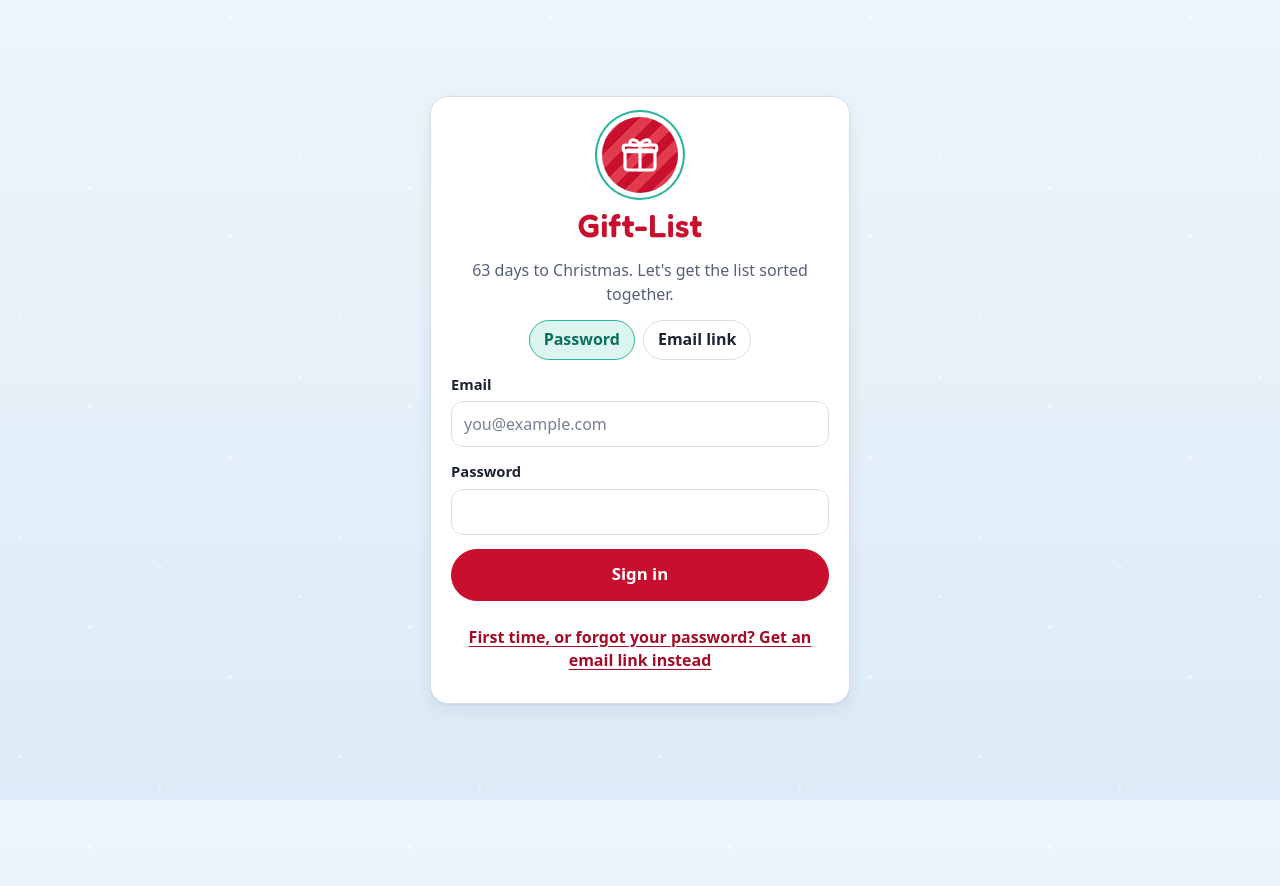
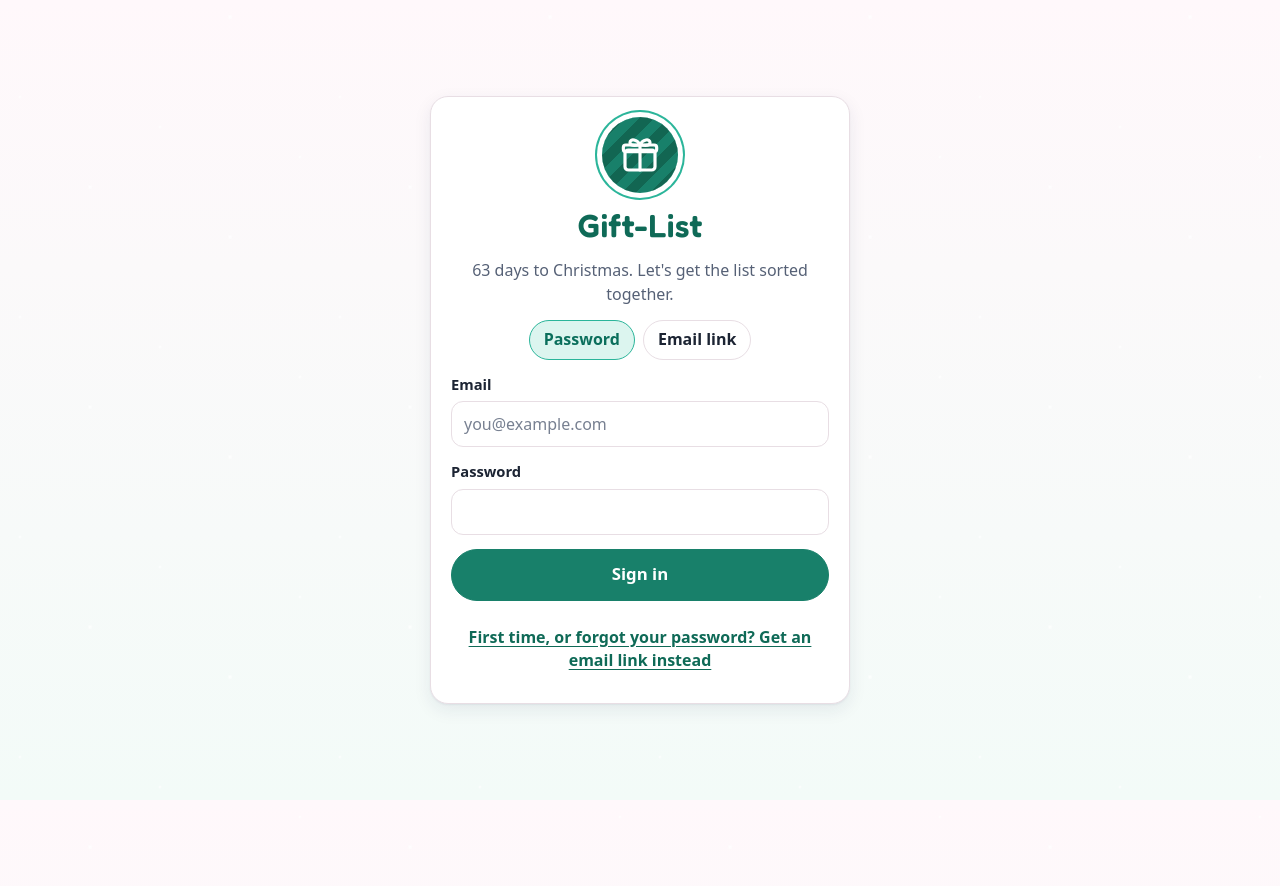
Before and after one commit to gon3tom-32/Gift-List, a React (Vite) app: page / in a window 1280 px wide. Shown: the top 886 px of the page. Built offline with nearby package versions, Linux system fonts and the light colour scheme; no server answers.

Commit message:
Soft candy palette: deep mint with pastel accents (#34)
Claude-Session: https://claude.ai/code/session_01QU72hNHumgCYNJom92zNrY

Co-authored-by: Claude <noreply@anthropic.com>

```diff
--- a/index.html
+++ b/index.html
@@ -3,7 +3,7 @@
   <head>
     <meta charset="UTF-8" />
     <meta name="viewport" content="width=device-width, initial-scale=1, viewport-fit=cover" />
-    <meta name="theme-color" content="#c8102e" />
+    <meta name="theme-color" content="#18806a" />
     <meta name="color-scheme" content="light dark" />
     <link rel="icon" href="/favicon.svg" type="image/svg+xml" />
     <link rel="manifest" href="/manifest.webmanifest" />
--- a/src/components/Avatar.tsx
+++ b/src/components/Avatar.tsx
@@ -1,6 +1,7 @@
 import { useSignedUrl } from '../lib/photos';
 
-const COLORS = ['#c8102e', '#1f9e86', '#d97706', '#7c3aed', '#2563eb', '#db2777', '#15803d', '#b45309'];
+// Deeper tones that keep white initials readable and sit well with the mint and pastel look.
+const COLORS = ['#18806a', '#b8426f', '#6f52b8', '#b4562c', '#2f6fa8', '#9b3d6a', '#2a7d4f', '#7a4fa0'];
 
 function hash(text: string): number {
   let h = 0;
--- a/src/screens/PeopleView.tsx
+++ b/src/screens/PeopleView.tsx
@@ -108,7 +108,7 @@ export function PeopleView({ tools }: { tools: HomeTools }) {
         return (
           <section key={group.id} className="group" aria-labelledby={`group-${group.id}`}>
             <div className="group-head">
-              <span className={`group-icon icon-${group.icon}`} aria-hidden="true">
+              <span className={`group-icon icon-${group.icon}`} data-tone={String(groups.indexOf(group) % 5)} aria-hidden="true">
                 <Icon name={group.icon} />
               </span>
               <div className="family-title">
--- a/src/styles.css
+++ b/src/styles.css
@@ -4,25 +4,41 @@
   --font-display: 'Fredoka', ui-rounded, 'SF Pro Rounded', system-ui, sans-serif;
   --font-body: system-ui, -apple-system, 'Segoe UI', Roboto, 'Helvetica Neue', Arial, sans-serif;
 
-  --candy: #c8102e;
-  --candy-strong: #a30d25;
+  --candy: #d94b5c;
+  --candy-strong: #b3343f;
   --candy-soft: #fde7ea;
+  --candy-badge: #b3343f;
+  --on-candy: #ffffff;
+  --primary: #18806a;
+  --primary-strong: #126652;
+  --primary-text: #0f6a57;
+  --primary-soft: #d9f2e8;
+  --pink: #ffd6e4;
+  --pink-text: #8a2f55;
+  --lavender: #e4dcff;
+  --lavender-text: #4a3a8a;
+  --sky: #d4ecff;
+  --sky-text: #1f4f80;
+  --butter: #fff1b8;
+  --butter-text: #6b4f00;
+  --peach: #ffd9c7;
+  --peach-text: #7a3417;
   --mint: #2bb59a;
   --mint-text: #0b6f5c;
   --mint-soft: #dcf5ef;
   --gold: #f5c542;
 
-  --bg: #eef5fb;
-  --bg-2: #dcebf7;
+  --bg: #fff8fb;
+  --bg-2: #f3fbf8;
   --surface: #ffffff;
-  --surface-2: #f6f9fc;
+  --surface-2: #fcf7fa;
   --text: #1c2433;
   --muted: #566176;
-  --border: #d5dfea;
+  --border: #e8dee4;
   --focus: #1d4ed8;
   --shadow: 0 1px 2px rgb(20 40 80 / 0.06), 0 6px 18px rgb(20 40 80 / 0.08);
   --snow: rgb(255 255 255 / 0.9);
-  --header-bg: linear-gradient(135deg, #c8102e 0%, #a30d25 100%);
+  --header-bg: linear-gradient(135deg, #18806a 0%, #126652 100%);
   --header-text: #ffffff;
   --danger: #b91c1c;
   --radius: 18px;
@@ -36,6 +52,22 @@
     --candy: #ff5c73;
     --candy-strong: #ff7a8d;
     --candy-soft: #4a1a24;
+    --candy-badge: #ff9aa8;
+    --on-candy: #3a0d14;
+    --primary: #157d68;
+    --primary-strong: #1ea68b;
+    --primary-text: #6ee3c9;
+    --primary-soft: #133d36;
+    --pink: #4a2233;
+    --pink-text: #ffd6e4;
+    --lavender: #2e2750;
+    --lavender-text: #e4dcff;
+    --sky: #1b3552;
+    --sky-text: #d4ecff;
+    --butter: #4a3d12;
+    --butter-text: #fff1b8;
+    --peach: #4a2a1c;
+    --peach-text: #ffd9c7;
     --mint: #45d1b4;
     --mint-text: #6ee3c9;
     --mint-soft: #133d36;
@@ -50,7 +82,7 @@
     --focus: #93c5fd;
     --shadow: 0 1px 2px rgb(0 0 0 / 0.3), 0 8px 24px rgb(0 0 0 / 0.35);
     --snow: rgb(255 255 255 / 0.55);
-    --header-bg: linear-gradient(135deg, #7d0a1d 0%, #4f0712 100%);
+    --header-bg: linear-gradient(135deg, #0f5e4e 0%, #0a3f35 100%);
     --danger: #fca5a5;
 
     color-scheme: dark;
@@ -120,7 +152,7 @@ p {
 }
 
 a {
-  color: var(--candy-strong);
+  color: var(--primary-text);
 }
 
 img {
@@ -223,7 +255,7 @@ code {
 
 .card.narrow h1 {
   font-size: 2rem;
-  color: var(--candy);
+  color: var(--primary-text);
 }
 
 .stack {
@@ -289,7 +321,7 @@ code {
   display: grid;
   place-items: center;
   color: #fff;
-  background: repeating-linear-gradient(-45deg, var(--candy) 0 10px, #e23b4e 10px 20px);
+  background: repeating-linear-gradient(-45deg, var(--primary) 0 10px, var(--primary-strong) 10px 20px);
   box-shadow: 0 0 0 5px var(--surface), 0 0 0 7px var(--mint);
 }
 
@@ -323,16 +355,16 @@ code {
   cursor: not-allowed;
 }
 .btn.primary {
-  background: var(--candy);
-  border-color: var(--candy);
+  background: var(--primary);
+  border-color: var(--primary);
   color: #fff;
 }
 .btn.primary:hover:not(:disabled) {
-  background: var(--candy-strong);
+  background: var(--primary-strong);
 }
 @media (prefers-color-scheme: dark) {
   .btn.primary {
-    color: #2a0610;
+    color: #ffffff;
   }
 }
 .btn.big {
@@ -352,7 +384,7 @@ code {
 .btn.link {
   border-color: transparent;
   background: transparent;
-  color: var(--candy-strong);
+  color: var(--primary-text);
   text-decoration: underline;
   text-underline-offset: 3px;
 }
@@ -515,7 +547,7 @@ input::placeholder {
 .toggle input {
   width: 20px;
   height: 20px;
-  accent-color: var(--candy);
+  accent-color: var(--primary);
 }
 
 details.more {
@@ -563,9 +595,9 @@ details.more[open] summary {
   cursor: pointer;
 }
 .icon-option:has(input:checked) {
-  border-color: var(--candy);
-  background: var(--candy-soft);
-  color: var(--candy-strong);
+  border-color: var(--primary);
+  background: var(--primary-soft);
+  color: var(--primary-text);
 }
 .icon-option:has(input:focus-visible) {
   outline: 3px solid var(--focus);
@@ -591,7 +623,7 @@ details.more[open] summary {
   right: 0;
   bottom: 0;
   height: 7px;
-  background: repeating-linear-gradient(-45deg, #fff 0 8px, var(--mint) 8px 16px);
+  background: repeating-linear-gradient(-45deg, var(--candy) 0 8px, #fff 8px 16px);
   opacity: 0.9;
 }
 .header-top {
@@ -651,7 +683,7 @@ details.more[open] summary {
   font-size: 2.1rem;
   line-height: 1;
   background: #fff;
-  color: #a30d25;
+  color: #b3343f;
   border-radius: 14px;
   padding: 6px 10px;
   min-width: 56px;
@@ -711,9 +743,9 @@ details.more[open] summary {
   border: 1.5px solid var(--border);
 }
 .tabs a[aria-current='page'] {
-  color: var(--candy-strong);
-  border-color: var(--candy);
-  background: var(--candy-soft);
+  color: var(--primary-text);
+  border-color: var(--primary);
+  background: var(--primary-soft);
 }
 
 .content {
@@ -792,13 +824,24 @@ details.more[open] summary {
   border-radius: 12px;
   display: grid;
   place-items: center;
-  background: var(--candy-soft);
-  color: var(--candy-strong);
-}
-.group-icon.icon-paw,
-.group-icon.icon-tree {
-  background: var(--mint-soft);
-  color: var(--mint-text);
+  background: var(--pink);
+  color: var(--pink-text);
+}
+.group-icon[data-tone='1'] {
+  background: var(--lavender);
+  color: var(--lavender-text);
+}
+.group-icon[data-tone='2'] {
+  background: var(--peach);
+  color: var(--peach-text);
+}
+.group-icon[data-tone='3'] {
+  background: var(--sky);
+  color: var(--sky-text);
+}
+.group-icon[data-tone='4'] {
+  background: var(--butter);
+  color: var(--butter-text);
 }
 
 .people-grid {
@@ -927,7 +970,7 @@ details.more[open] summary {
   display: flex;
 }
 .budget-bar .spent {
-  background: var(--candy);
+  background: var(--primary);
 }
 .budget-bar .planned {
   background: repeating-linear-gradient(-45deg, var(--mint) 0 4px, transparent 4px 8px);
@@ -1064,7 +1107,7 @@ details.more[open] summary {
   font-family: var(--font-display);
   font-weight: 600;
   font-size: 1.15rem;
-  color: var(--candy-strong);
+  color: var(--primary-text);
 }
 .gift-for .avatar {
   box-shadow: none;
@@ -1185,8 +1228,8 @@ details.more[open] summary {
   flex-wrap: wrap;
 }
 .badge-new {
-  background: var(--candy, #c8102e);
-  color: #fff;
+  background: var(--candy-badge);
+  color: var(--on-candy);
 }
 .new-note {
   margin: 0 0 12px;
@@ -1206,38 +1249,24 @@ details.more[open] summary {
   letter-spacing: 0.02em;
 }
 .status-idea {
-  background: #fef3c7;
-  color: #7c4a03;
+  background: var(--pink);
+  color: var(--pink-text);
 }
 .status-ordered {
-  background: #dbeafe;
-  color: #1e3a8a;
+  background: var(--lavender);
+  color: var(--lavender-text);
 }
 .status-shipped {
-  background: #ede9fe;
-  color: #4c1d95;
+  background: var(--sky);
+  color: var(--sky-text);
 }
 .status-wrapped {
-  background: var(--candy-soft);
-  color: var(--candy-strong);
+  background: var(--butter);
+  color: var(--butter-text);
 }
 .status-given {
   background: var(--mint-soft);
   color: var(--mint-text);
-}
-@media (prefers-color-scheme: dark) {
-  .status-idea {
-    background: #4a3608;
-    color: #fde68a;
-  }
-  .status-ordered {
-    background: #1e2f5c;
-    color: #bfdbfe;
-  }
-  .status-shipped {
-    background: #34215e;
-    color: #ddd6fe;
-  }
 }
 
 /* Status progress strip */
@@ -1254,7 +1283,7 @@ details.more[open] summary {
 }
 .strip .strip-seg.done,
 .strip-btn.done .strip-seg {
-  background: var(--candy);
+  background: var(--primary);
 }
 .strip-btn.done:last-child .strip-seg,
 .strip:has(.strip-seg:last-child.done) .strip-seg {
@@ -1421,12 +1450,12 @@ dialog.sheet::backdrop {
   height: 64px;
   border-radius: 50%;
   border: 4px solid #fff;
-  background: repeating-linear-gradient(-45deg, var(--candy) 0 10px, #e23b4e 10px 20px);
+  background: repeating-linear-gradient(-45deg, var(--primary) 0 10px, var(--primary-strong) 10px 20px);
   color: #fff;
   display: grid;
   place-items: center;
   cursor: pointer;
-  box-shadow: 0 6px 20px rgb(200 16 46 / 0.4);
+  box-shadow: 0 6px 20px rgb(26 138 115 / 0.4);
   z-index: 10;
   transition: transform 0.15s ease;
 }
```
Also changed, not shown: public/manifest.webmanifest.
